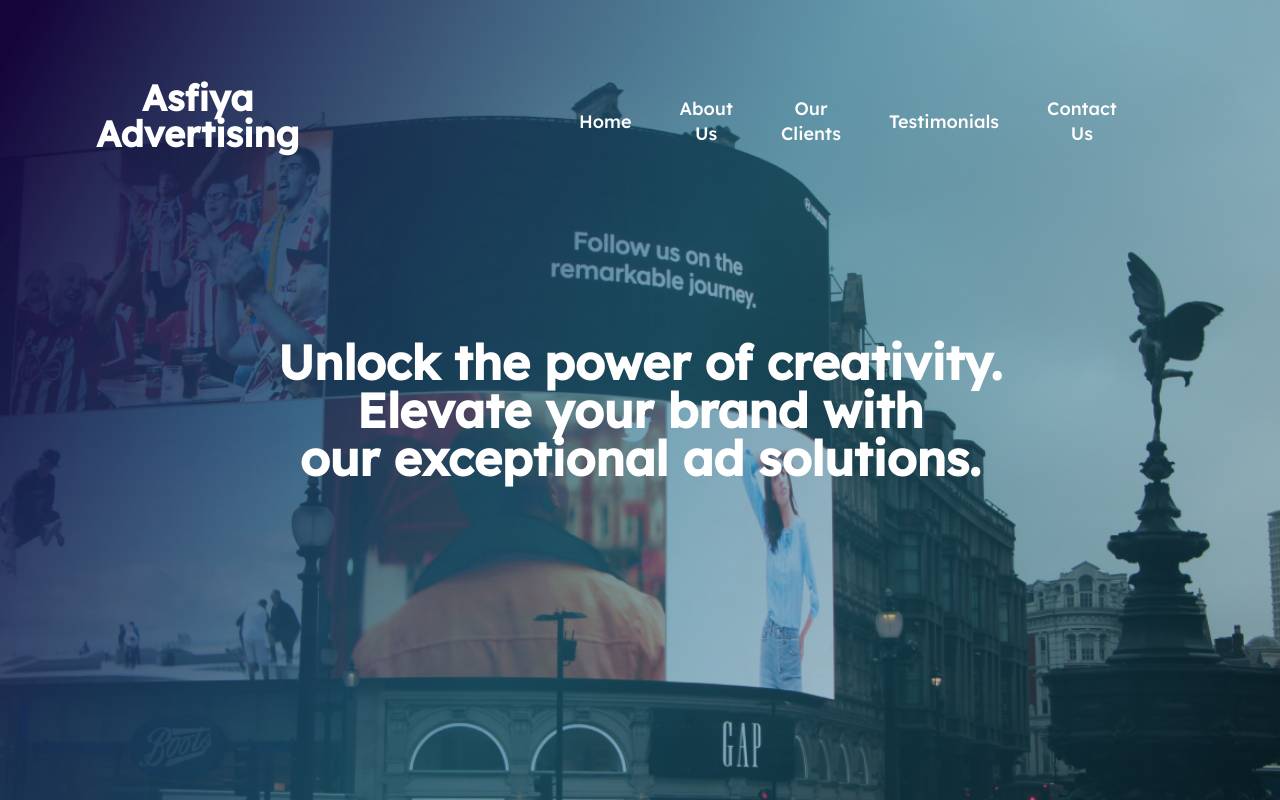
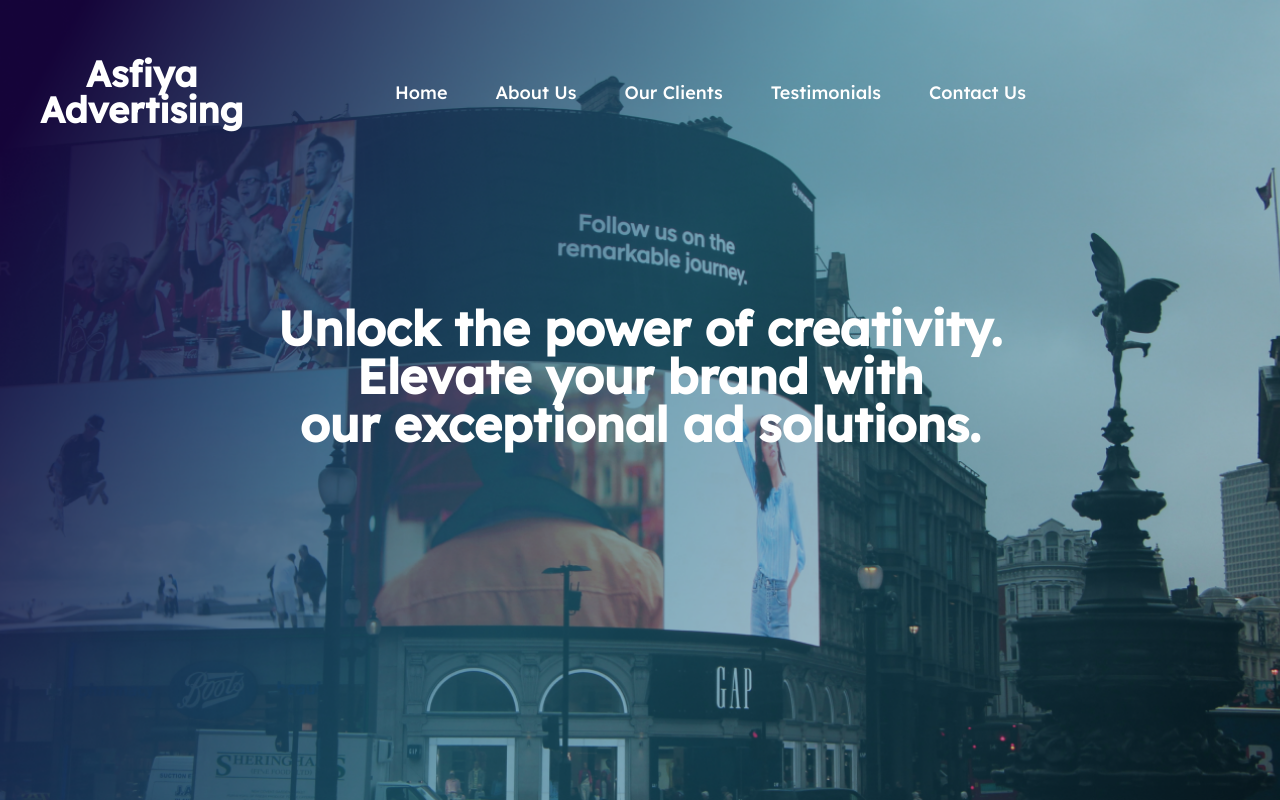
Before and after one commit to shivag46/asfiya_advertising, a React (Create React App) app: page / in a window 1280 px wide. Shown: the top 800 px of the page. Built offline with nearby package versions, Linux system fonts and the light colour scheme.

Commit message:
Home screen dimensions updated

```diff
--- a/src/pages/home/Home.js
+++ b/src/pages/home/Home.js
@@ -3,7 +3,7 @@
 
 function Home() {
   return (
-    <div className='aa__home section__padding'>
+    <div className='aa__home p-10 h-screen'>
         <div className='aa__home-top'>
             <div className='aa__home-top-logo'>
             <h1> Asfiya<br/>Advertising</h1>
--- a/src/pages/home/home.css
+++ b/src/pages/home/home.css
@@ -24,12 +24,12 @@
 .aa__home-top-logo
 {
     float: left;
-    margin-right: 8rem;
+    /* margin-right: 8rem; */
 }
 
 .aa__home-top-logo h1 {
     margin-top: 1rem;
-    margin-bottom: 1rem;;
+    margin-bottom: 1rem;
     color: #FFF;
     font-family: 'Lexend Deca', sans-serif;
     font-size: 36px;
```
